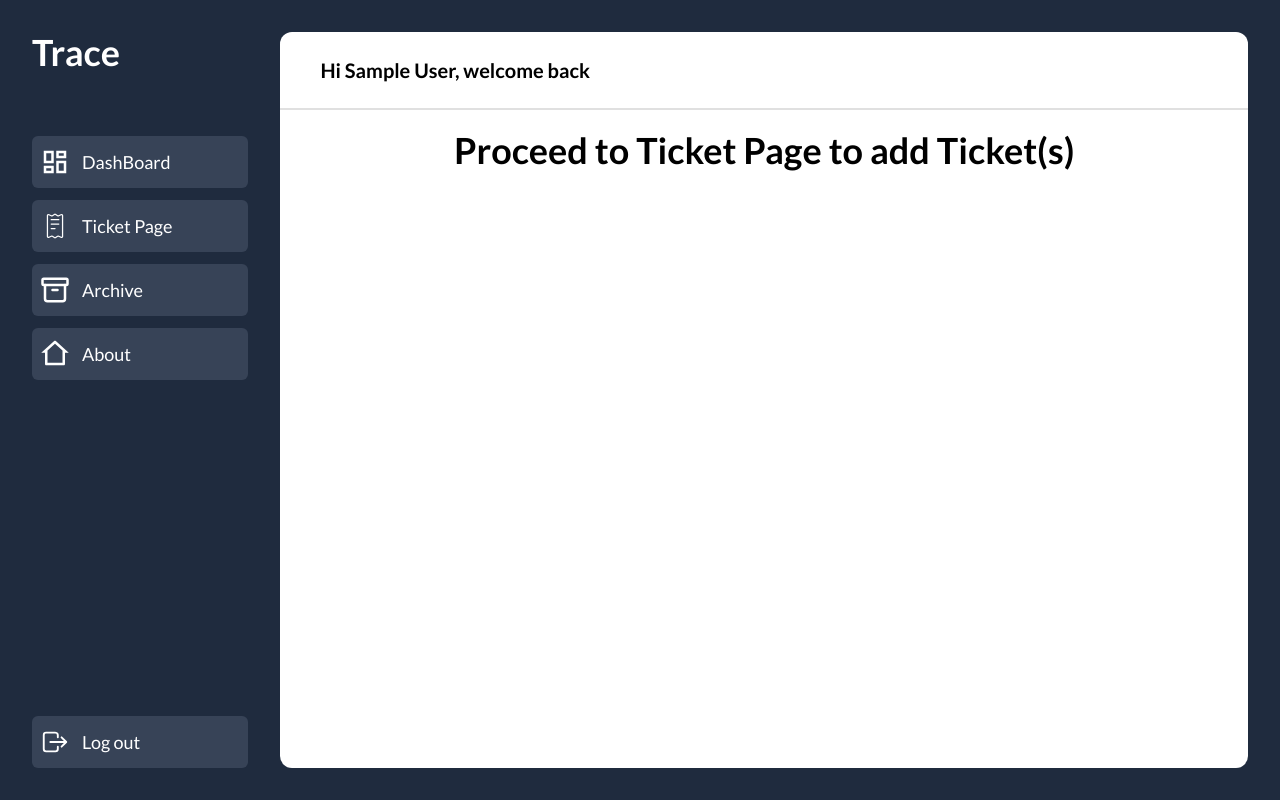
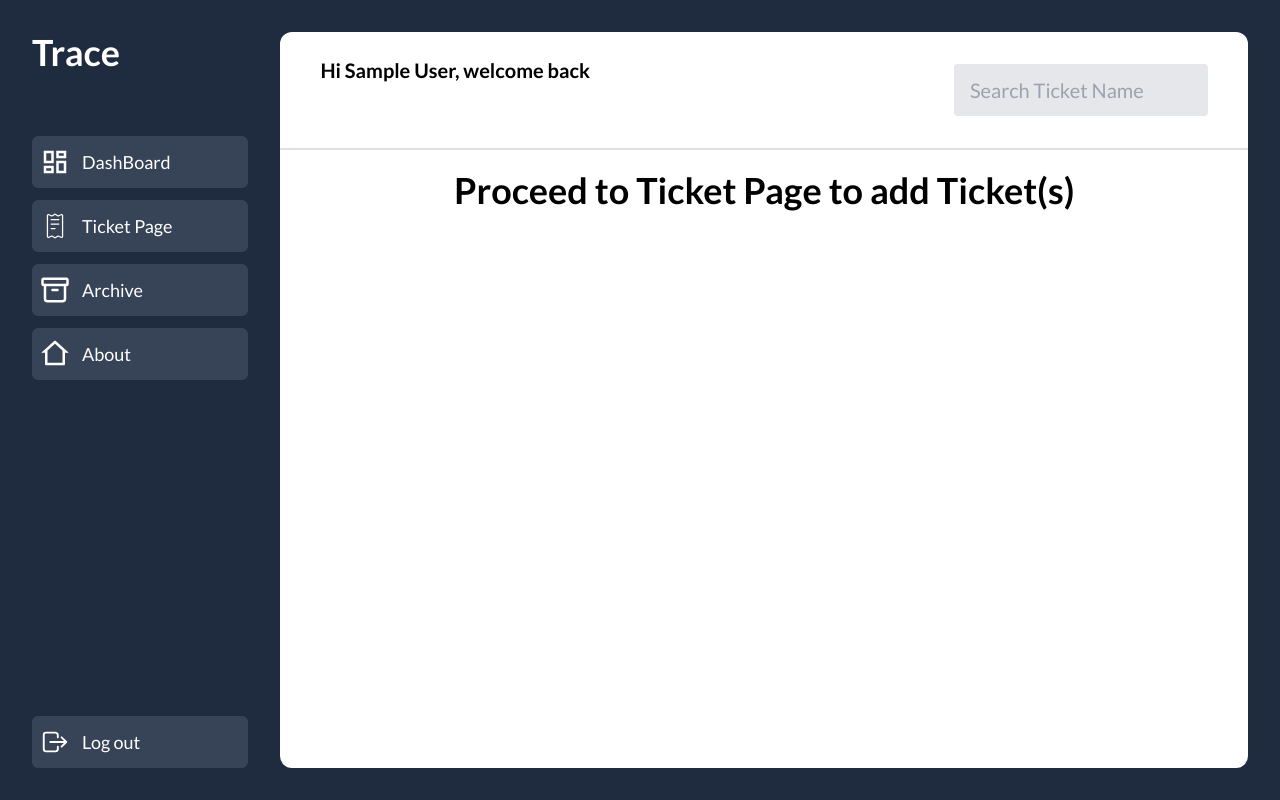
Before and after one commit to DenzelGranadoz/trace, a Next.js app: page / in a window 1280 px wide. Built offline with nearby package versions, Linux system fonts and the light colour scheme; no server answers; the database is empty; sample sign-in values are in the browser's storage.

Commit message:
feat: filter tickets based on search

```diff
--- /dev/null
+++ b/components/InputField.tsx
@@ -0,0 +1,41 @@
+import React from 'react';
+
+interface InputFieldProps {
+  label?: string;
+  name: string;
+  type: string;
+  value: string;
+  placeholder?: string;
+  onChange: (e: React.ChangeEvent<HTMLInputElement>) => void;
+  maxLength?: number;
+  required?: boolean;
+}
+
+const InputField: React.FC<InputFieldProps> = ({
+  label,
+  name,
+  type,
+  value,
+  placeholder,
+  onChange,
+  maxLength,
+  required,
+}) => {
+  return (
+    <div>
+      {label && <label htmlFor={name}>{label}</label>}
+      <input
+        id={name}
+        name={name}
+        type={type}
+        value={value}
+        placeholder={placeholder}
+        onChange={onChange}
+        maxLength={maxLength}
+        required={required}
+      />
+    </div>
+  );
+};
+
+export default InputField;
--- a/containers/dashboard-page/index.tsx
+++ b/containers/dashboard-page/index.tsx
@@ -5,6 +5,7 @@ import { redirect } from 'next/navigation';
 import { useSession } from 'next-auth/react';
 
 import TicketContainer from '@/components/Tickets/TicketContainer';
+import InputField from '@/components/InputField';
 
 import { useTickets } from '@/utils/tickets.api';
 
@@ -18,7 +19,7 @@ const DashBoard = () => {
   });
 
   const [searchQuery, setSearchQuery] = useState('');
-  const [searchFiltered, setSearchFilterd] = useState([]);
+  const [searchFiltered, setSearchFiltered] = useState([]);
 
   const { isLoading, error, data } = useTickets(session?.user?.email);
 
@@ -31,23 +32,45 @@ const DashBoard = () => {
     );
   }
 
+  const handleChange = (e) => {
+    const query = e.target.value;
+    setSearchQuery(query);
+
+    const filteredTickets = activeTickets.filter((ticket) =>
+      ticket.title.toLowerCase().includes(query.toLowerCase())
+    );
+
+    setSearchFiltered(filteredTickets);
+  };
+
   const activeTickets = isLoading ? [] : data.filter((ticket) => ticket.active);
 
   return (
     <section className="rounded-xl bg-text-100 w-full h-full flex flex-col">
       <div className="flex justify-between px-10 py-6 border-b-2 border-text-200">
         <h4 className="">Hi {session?.user?.name}, welcome back</h4>
+        <InputField
+          name="search"
+          type="text"
+          value={searchQuery}
+          onChange={handleChange}
+          placeholder="Search Ticket Name"
+        />
       </div>
       {isLoading ? (
         <h1>Fetching Tickets</h1>
       ) : (
         <div className="flex-grow">
-          {activeTickets.length > 0 ? (
-            <TicketContainer tickets={activeTickets} />
+          {searchQuery == '' ? (
+            activeTickets.length > 0 ? (
+              <TicketContainer tickets={activeTickets} />
+            ) : (
+              <h1 className="text-center mt-5">
+                Proceed to Ticket Page to add Ticket(s)
+              </h1>
+            )
           ) : (
-            <h1 className="text-center mt-5">
-              Proceed to Ticket Page to add Ticket(s)
-            </h1>
+            <TicketContainer tickets={searchFiltered} />
           )}
         </div>
       )}
```
